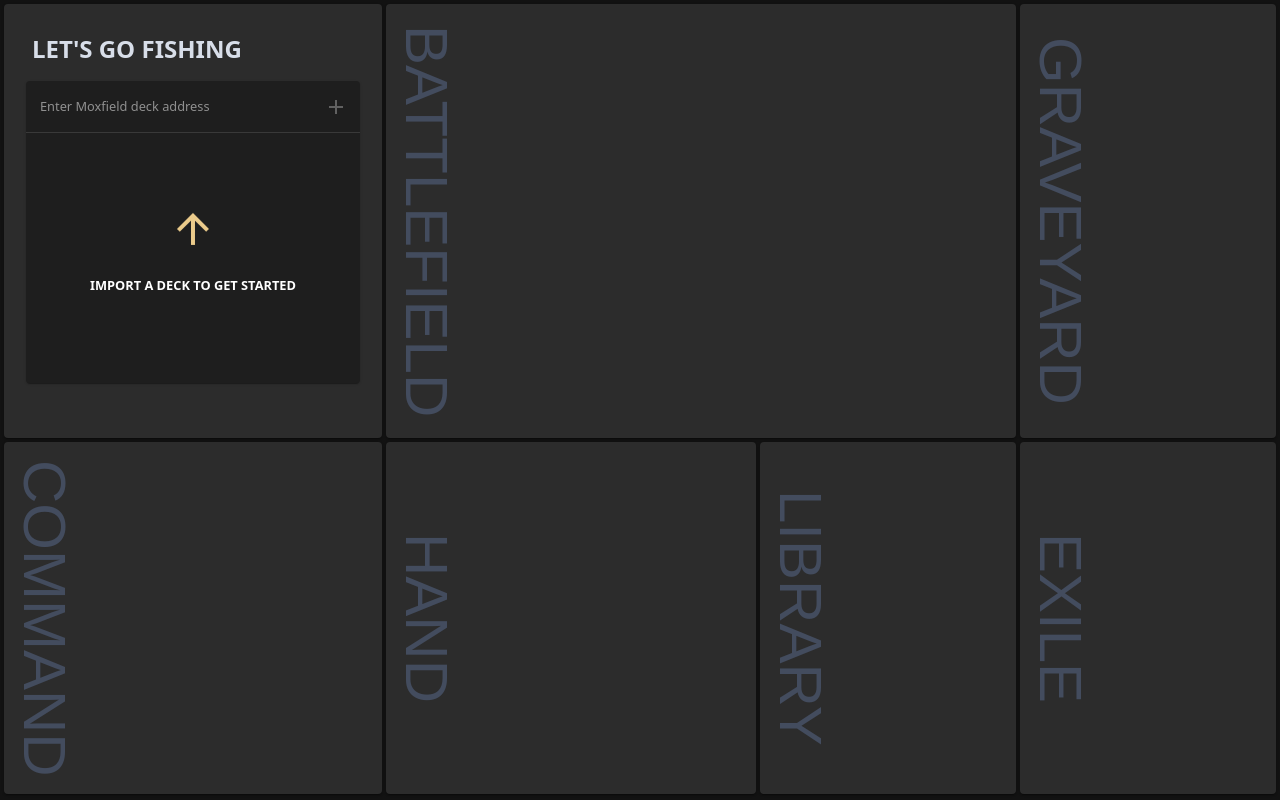
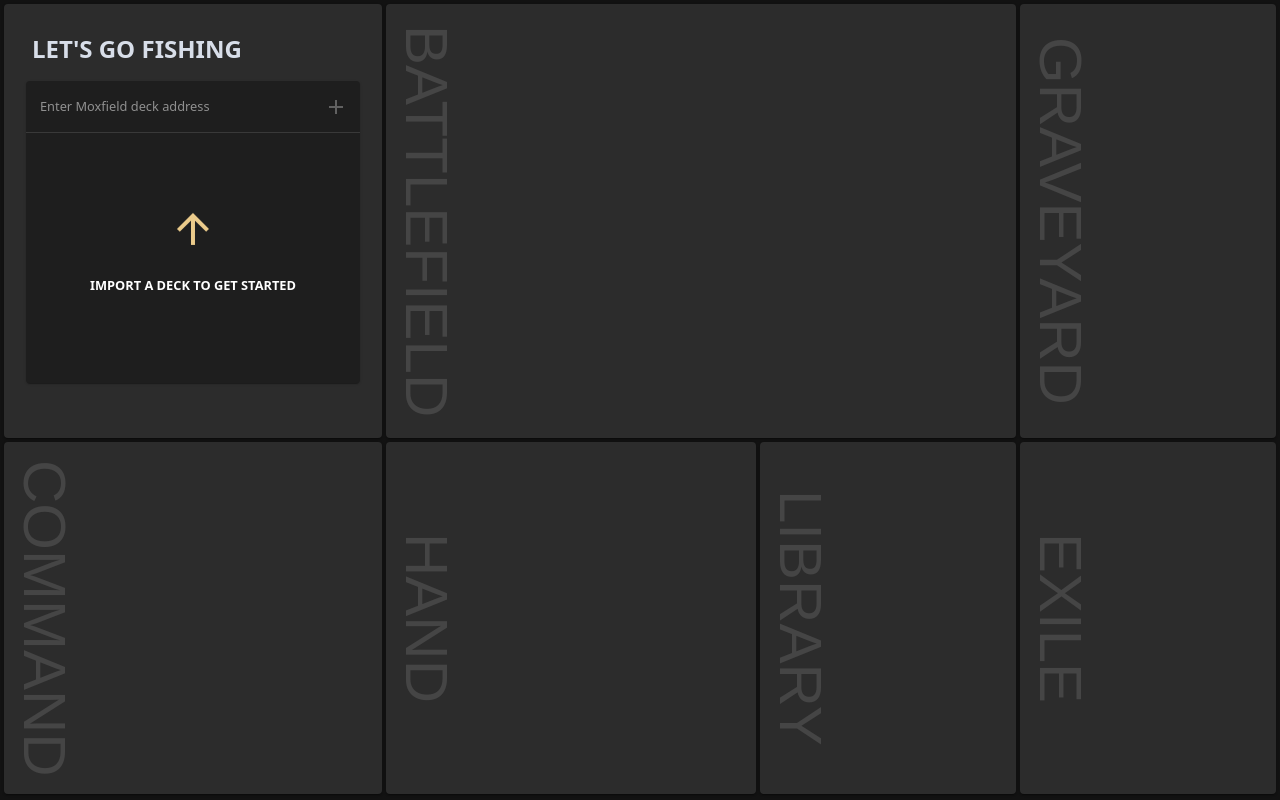
Before and after one commit to avocadianmage/lets-go-fishing, a React (Create React App) app in the folder client/: page / in a window 1280 px wide. Built offline with nearby package versions, Linux system fonts and the light colour scheme.

Commit message:
adjust color

```diff
--- a/client/src/components/css/gameLayout.css
+++ b/client/src/components/css/gameLayout.css
@@ -22,7 +22,7 @@
 
 .zone::after {
     content: attr(data-name);
-    color: var(--nord2);
+    color: #454545;
     width: 100%;
     height: 100%;
     display: flex;
```
